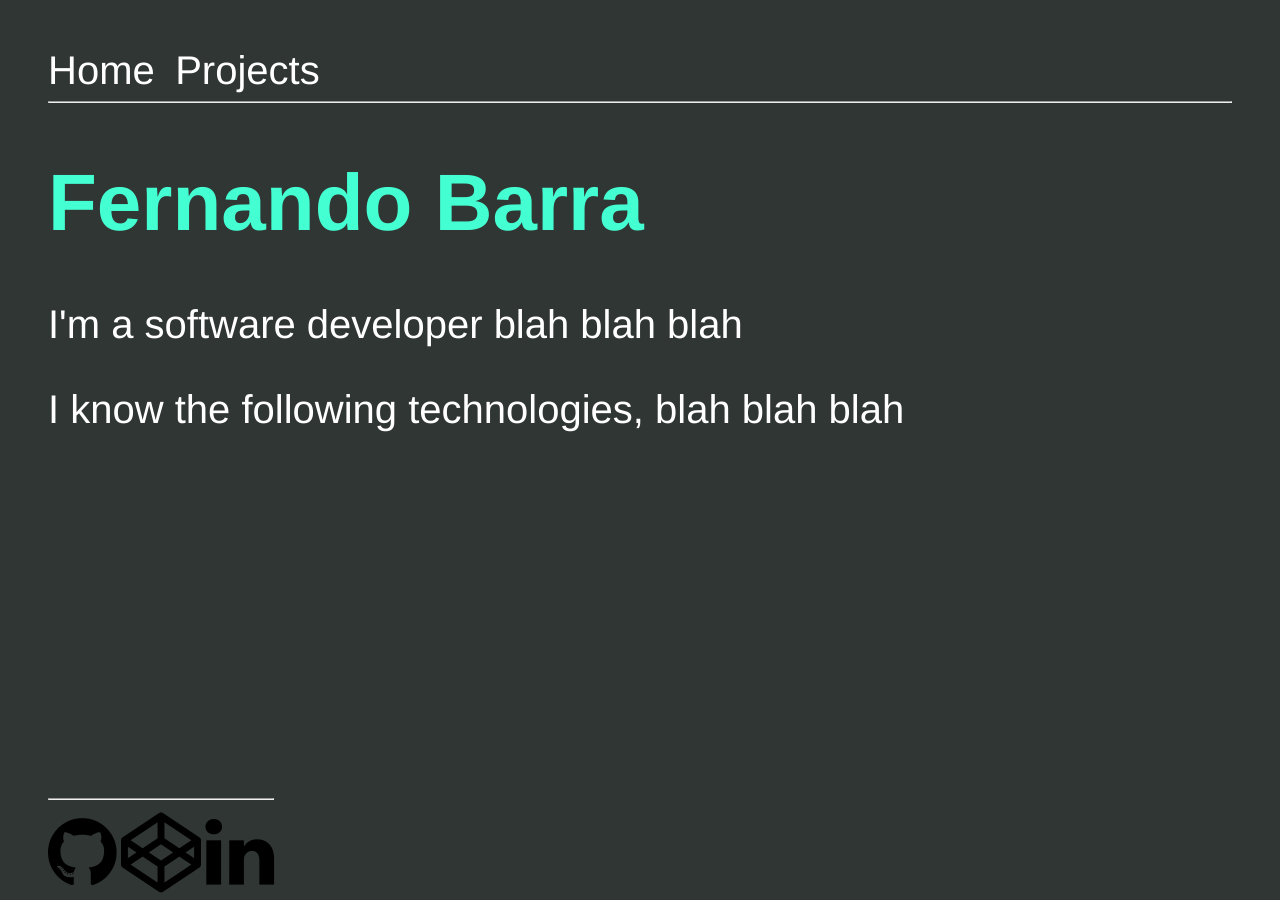
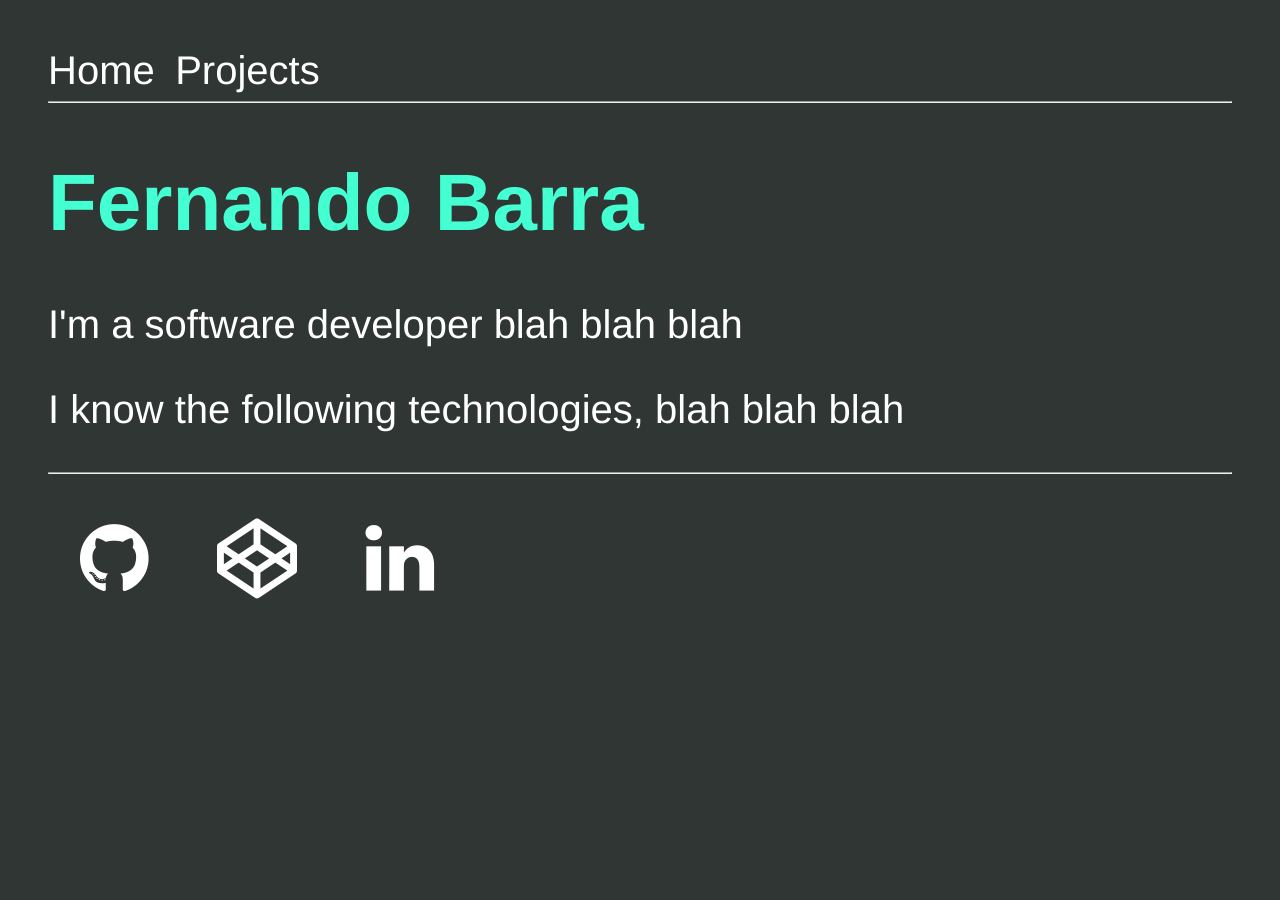
Before and after one commit to ferbarra/ferbarra.github.io, a Jekyll site: the page built from index.html, in a window 1280 px wide. Built offline with Jekyll 4.4.1, drawn with Linux system fonts in a browser that asks for light colours.

Commit message:
Improves style of footer

```diff
--- a/_sass/main.scss
+++ b/_sass/main.scss
@@ -50,13 +50,14 @@ p {
   font-size: 2.5rem;
 }
 footer {
-  position: absolute;
-  bottom: 0;
+  margin-top: 2rem;
   a {
-    color: black;
+    display: inline-block;
+    color: white;
     font-size: 5rem !important;
+    margin: 2rem 2rem;
     &:hover {
-      color: green;
+      color: $main-color;
     }
   }
 }
```
